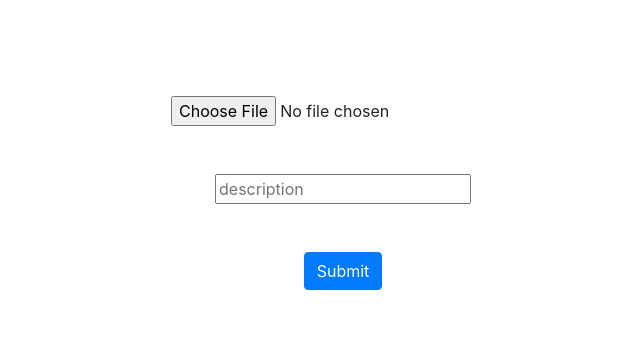
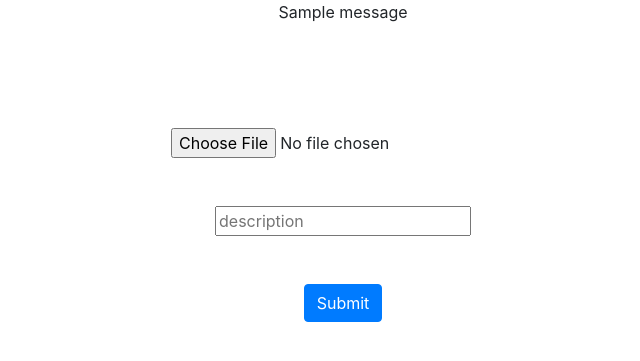
Before and after one commit to siddhesh-k/socialmedia, a Django app: page /add_post in a window 1280 px wide. Shown: the part 56-417 px from the top of the page, without its empty margins (297-937 px from the left). Run offline with Django 4.2, Linux system fonts and the light colour scheme; tables that the repository leaves empty hold one stand-in row (values such as "Sample post"); one stand-in notice (Sample message) is shown.

Commit message:
added message in header

```diff
--- a/myapp/views.py
+++ b/myapp/views.py
@@ -1,5 +1,6 @@
 import os
 
+from django.contrib import messages
 from django.http import HttpResponseRedirect
 from django.shortcuts import render, redirect
 from .models import User,Posts,Tag,UserDetails
@@ -104,6 +105,7 @@ def account(request):
         return render(request,"account.html",context)
     except Exception as e:
         print(e)
+        messages.error(request, 'Not Logged in.')
         return redirect("/show_posts")
 
 def update_profile(request):
--- a/templates/partials/header.html
+++ b/templates/partials/header.html
@@ -12,3 +12,15 @@
 </head>
 <body>
 {% include "partials/navbar.html" %}
+{% if messages %}
+<div class="text-center messages">
+
+    {% for message in messages %}
+    <label {% if message.tags %} class="{{ message.tags }}" {% endif %} >
+        {% if message.level == DEFAULT_MESSAGE_LEVELS.ERROR %} Important: {% endif %}
+        {{ message }}
+    </label>
+    {% endfor %}
+
+{% endif %}
+</div>
```
Also changed, not shown: db.sqlite3.
